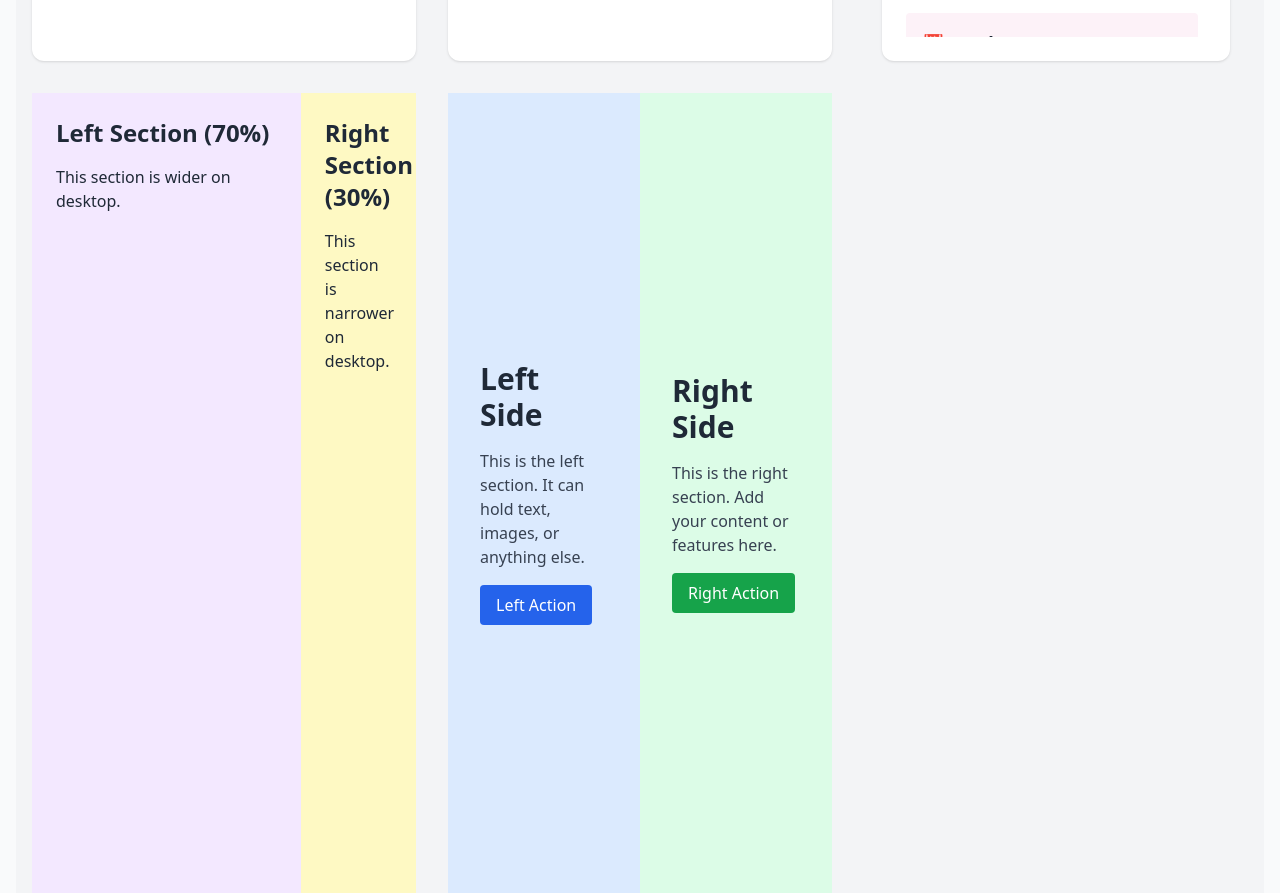
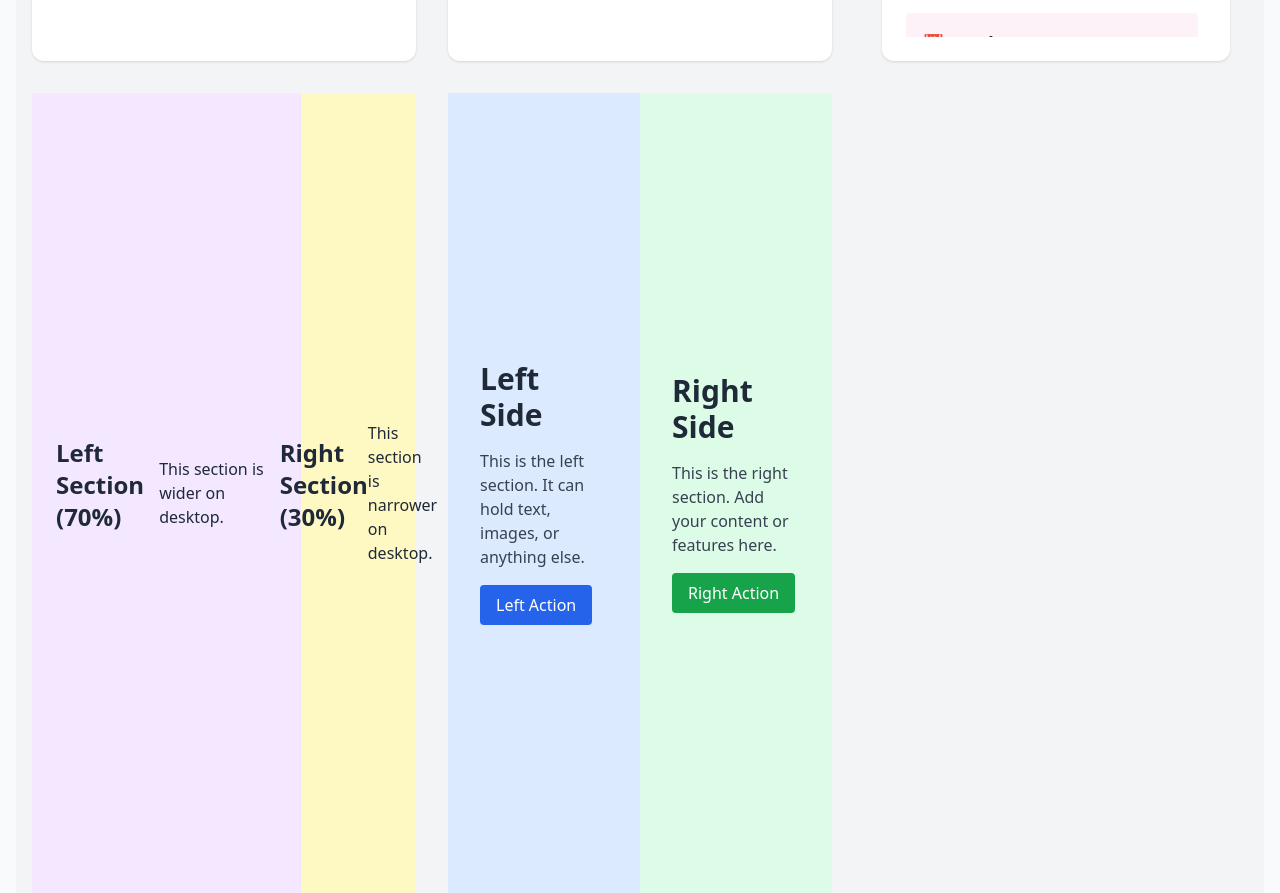
Before and after one commit to sanyasinha1124/astrology-, a plain HTML site: page index.html in a window 1280 px wide. Shown: the part 1702-2595 px from the top of the page. Drawn offline with nearby package versions, Linux system fonts and the light colour scheme.

Commit message:
Update index.html

```diff
--- a/index.html
+++ b/index.html
@@ -354,13 +354,13 @@
      <div class="flex flex-col lg:flex-row min-h-screen">
 
     <!-- Left: 100% on mobile, 70% on desktop -->
-    <div class="w-full lg:w-[70%] bg-purple-100 p-6">
+    <div class="w-full lg:w-[70%] bg-purple-100 p-6 flex items-center justify-center">
       <h2 class="text-2xl font-bold mb-4">Left Section (70%)</h2>
       <p>This section is wider on desktop.</p>
     </div>
 
     <!-- Right: 100% on mobile, 30% on desktop -->
-    <div class="w-full lg:w-[30%] bg-yellow-100 p-6">
+    <div class="w-full lg:w-[30%] bg-yellow-100 p-6 flex items-center justify-center">
       <h2 class="text-2xl font-bold mb-4">Right Section (30%)</h2>
       <p>This section is narrower on desktop.</p>
     </div>
```
